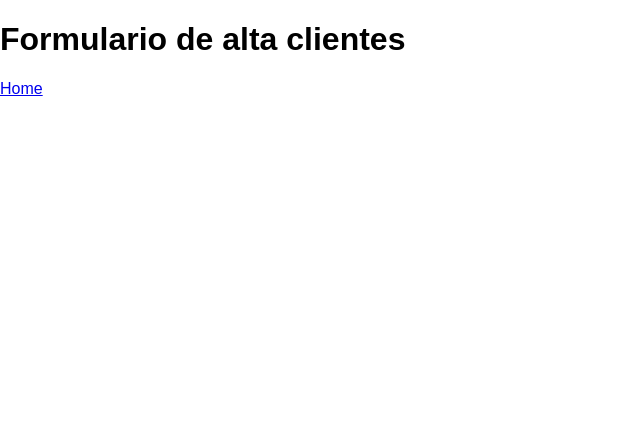
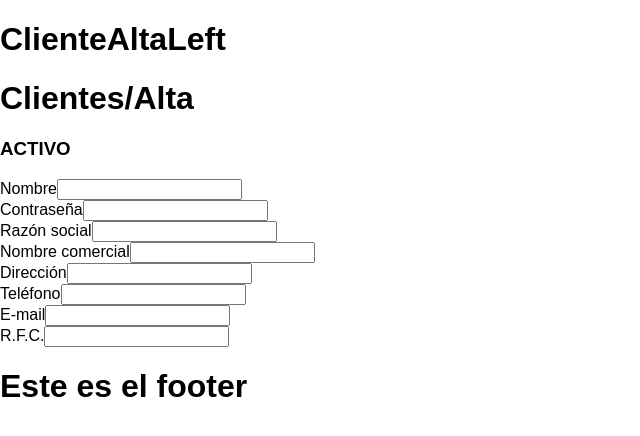
Before and after one commit to robrig92/gestionservicios-cliente, a React (Create React App) app: page /cliente/alta in a window 1280 px wide. Shown: the top 436 px of the page, without its empty margins (0-640 px from the left). Built offline with nearby package versions, Linux system fonts and the light colour scheme.

Commit message:
implementando interfaz de alta

```diff
--- /dev/null
+++ b/src/components/cliente/alta/ClienteAltaForm.js
@@ -0,0 +1,30 @@
+import React, {Component} from 'react';
+import ClienteAltaFormHeader from './ClienteAltaFormHeader';
+import ClienteAltaFormBody from './ClienteAltaFormBody';
+
+class ClienteAltaForm extends Component {
+	render() {
+		return (
+			<div>
+				<ClienteAltaFormHeader />
+				<ClienteAltaFormBody />
+				<ClienteAltaFormFooter />
+			</div>
+		);
+	}
+}
+
+class ClienteAltaFormFooter extends Component {
+	constructor(props) {
+		super(props);
+	}
+	render() {
+		return (
+			<div>
+				<h1>Este es el footer</h1>
+			</div>
+		);
+	}
+}
+
+export default ClienteAltaForm;
--- /dev/null
+++ b/src/components/cliente/alta/ClienteAltaFormBody.js
@@ -0,0 +1,79 @@
+import React, {Component} from 'react';
+import FormField from '../../common/FormField';
+
+class ClienteAltaFormBody extends Component {
+	constructor(props) {
+		super(props);
+		this.state = {
+			rfc: '',
+			email: '',
+			nombre: '',
+			password: '',
+			telefono: '',
+			direccion: '',
+			razonSocial: '',
+			nombreComercial: '',
+		};
+		this.handleOnChange = this.handleOnChange.bind(this);
+	}
+	handleOnChange(e) {
+		const name = e.target.name;
+		this.setState({[name]: e.target.value});
+	}
+	render() {
+		return (
+			<form>
+				<FormField
+					label="Nombre"
+					type="text"
+					name="nombre"
+					value={this.state.nombre}
+					onChange={this.handleOnChange}/>
+				<FormField
+					label="Contraseña"
+					type="password"
+					name="password"
+					value={this.state.password}
+					onChange={this.handleOnChange}/>
+				<FormField
+					label="Razón social"
+					type="text"
+					name="razonSocial"
+					value={this.state.razonSocial}
+					onChange={this.handleOnChange}/>
+				<FormField
+					label="Nombre comercial"
+					type="text"
+					name="nombreComercial"
+					value={this.state.nombreComercial}
+					onChange={this.handleOnChange}/>
+				<FormField
+					label="Dirección"
+					type="text"
+					name="direccion"
+					value={this.state.direccion}
+					onChange={this.handleOnChange}/>
+				<FormField
+					label="Teléfono"
+					type="text"
+					name="telefono"
+					value={this.state.telefono}
+					onChange={this.handleOnChange}/>
+				<FormField
+					label="E-mail"
+					type="email"
+					name="email"
+					value={this.state.email}
+					onChange={this.handleOnChange}/>
+				<FormField
+					label="R.F.C."
+					type="text"
+					name="rfc"
+					value={this.state.rfc}
+					onChange={this.handleOnChange}/>
+			</form>
+		);
+	}
+}
+
+export default ClienteAltaFormBody;
--- /dev/null
+++ b/src/components/cliente/alta/ClienteAltaFormHeader.js
@@ -0,0 +1,23 @@
+import React, {Component} from 'react';
+import FormTitle from '../../common/FormTitle';
+import FormStatus from '../../common/FormStatus';
+
+class ClienteAltaFormHeader extends Component {
+	constructor(props) {
+		super(props);
+	}
+	render() {
+		return (
+			<div>
+				<FormTitle
+					title="Clientes"
+					twoParts
+					titleSec="Alta"/>
+				<FormStatus
+					status="Activo"/>
+			</div>
+		);
+	}
+}
+
+export default ClienteAltaFormHeader;
--- /dev/null
+++ b/src/components/cliente/alta/ClienteAltaLeft.js
@@ -0,0 +1,13 @@
+import React, {Component} from 'react';
+
+class ClienteAltaLeft extends Component {
+	render() {
+		return (
+			<div>
+				<h1>ClienteAltaLeft</h1>
+			</div>
+		);
+	}
+}
+
+export default ClienteAltaLeft;
--- /dev/null
+++ b/src/components/common/FormField.js
@@ -0,0 +1,25 @@
+import React, {Component} from 'react';
+
+class FormField extends Component {
+	constructor(props) {
+		super(props);
+		this.onChange = this.onChange.bind(this);
+	}
+	onChange(e) {
+		this.props.onChange(e);
+	}
+	render() {
+		return (
+			<div>
+				<label>{this.props.label}</label>
+				<input
+					type={this.props.type}
+					name={this.props.name}
+					value={this.props.value}
+					onChange={this.onChange}/>
+			</div>
+		);
+	}
+}
+
+export default FormField;
--- /dev/null
+++ b/src/components/common/FormStatus.js
@@ -0,0 +1,18 @@
+import React, {Component} from 'react';
+
+class FormStatus extends Component {
+	constructor(props) {
+		super(props);
+	}
+	render() {
+		const status = this.props.hasId ? this.props.id : '' +
+			this.props.status.toUpperCase();
+		return (
+			<div>
+				<h3>{status}</h3>
+			</div>
+		);
+	}
+}
+
+export default FormStatus;
--- /dev/null
+++ b/src/components/common/FormTitle.js
@@ -0,0 +1,18 @@
+import React, {Component} from 'react';
+
+class FormTitle extends Component {
+	constructor(props) {
+		super(props);
+	}
+	render() {
+		const title = this.props.title +
+			(this.props.twoParts ? '/' + this.props.titleSec : '');
+		return (
+			<div>
+				<h1>{title}</h1>
+			</div>
+		);
+	}
+}
+
+export default FormTitle;
--- a/src/views/cliente/ClienteAlta.js
+++ b/src/views/cliente/ClienteAlta.js
@@ -1,5 +1,7 @@
 import React, {Component} from 'react';
 import {Link} from 'react-router-dom';
+import ClienteAltaLeft from '../../components/cliente/alta/ClienteAltaLeft';
+import ClienteAltaForm from '../../components/cliente/alta/ClienteAltaForm';
 
 class ClienteAlta extends Component {
 	constructor(props) {
@@ -8,8 +10,8 @@ class ClienteAlta extends Component {
 	render() {
 		return (
 			<div>
-				<h1>Formulario de alta clientes</h1>
-				<Link to="/">Home</Link>
+				<ClienteAltaLeft />
+				<ClienteAltaForm />
 			</div>
 		);
 	}
```
